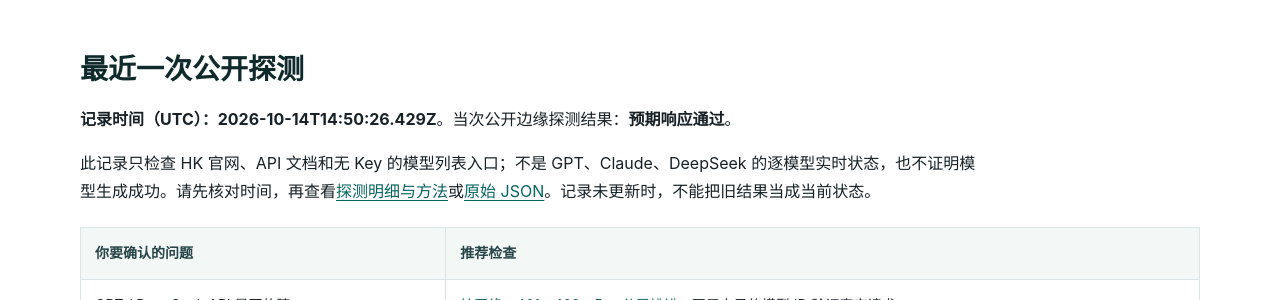
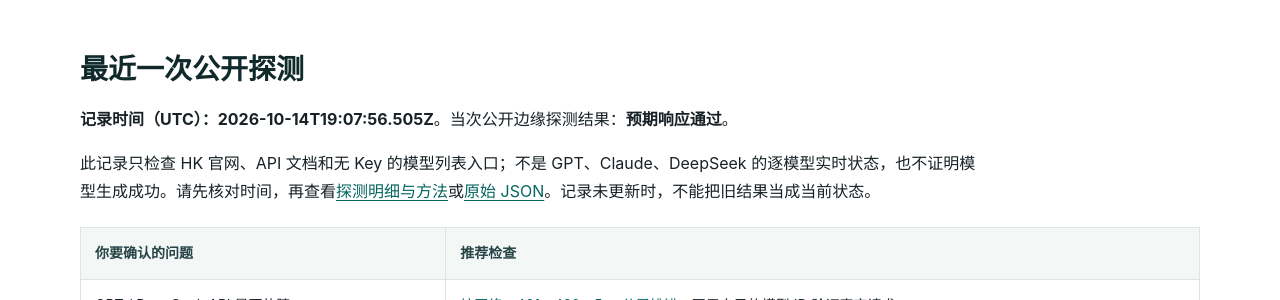
Before and after one commit to KKWANG4444/api-status, a Jekyll site: the page built from index.md, in a window 1280 px wide and 900 px high, scrolled down 364 px. Shown: the part 151-451 px from the top of the window. Built offline with Jekyll 4.4.1, drawn with Linux system fonts in a browser that asks for light colours.

Commit message:
chore: update public edge status

```diff
--- a/_data/status.json
+++ b/_data/status.json
@@ -1,7 +1,7 @@
 {
   "status": "operational",
-  "checked_at": "2026-10-14T14:50:26.429Z",
-  "duration_ms": 432,
+  "checked_at": "2026-10-14T19:07:56.505Z",
+  "duration_ms": 345,
   "overall": true,
   "components": [
     {
@@ -10,7 +10,7 @@
       "url": "https://www.aifast.hk/",
       "ok": true,
       "status": 200,
-      "elapsed_ms": 312,
+      "elapsed_ms": 291,
       "content_type": "text/html; charset=utf-8",
       "detail": "Expected public edge response"
     },
@@ -20,7 +20,7 @@
       "url": "https://api.aifast.hk/",
       "ok": true,
       "status": 200,
-      "elapsed_ms": 330,
+      "elapsed_ms": 298,
       "content_type": "text/html",
       "detail": "Expected public edge response"
     },
@@ -30,7 +30,7 @@
       "url": "https://www.aifast.hk/v1/models",
       "ok": true,
       "status": 401,
-      "elapsed_ms": 272,
+      "elapsed_ms": 293,
       "content_type": "application/json; charset=utf-8",
       "detail": "Expected public edge response"
     }
--- a/data/status.json
+++ b/data/status.json
@@ -1,7 +1,7 @@
 {
   "status": "operational",
-  "checked_at": "2026-10-14T14:50:26.429Z",
-  "duration_ms": 432,
+  "checked_at": "2026-10-14T19:07:56.505Z",
+  "duration_ms": 345,
   "overall": true,
   "components": [
     {
@@ -10,7 +10,7 @@
       "url": "https://www.aifast.hk/",
       "ok": true,
       "status": 200,
-      "elapsed_ms": 312,
+      "elapsed_ms": 291,
       "content_type": "text/html; charset=utf-8",
       "detail": "Expected public edge response"
     },
@@ -20,7 +20,7 @@
       "url": "https://api.aifast.hk/",
       "ok": true,
       "status": 200,
-      "elapsed_ms": 330,
+      "elapsed_ms": 298,
       "content_type": "text/html",
       "detail": "Expected public edge response"
     },
@@ -30,7 +30,7 @@
       "url": "https://www.aifast.hk/v1/models",
       "ok": true,
       "status": 401,
-      "elapsed_ms": 272,
+      "elapsed_ms": 293,
       "content_type": "application/json; charset=utf-8",
       "detail": "Expected public edge response"
     }
```
